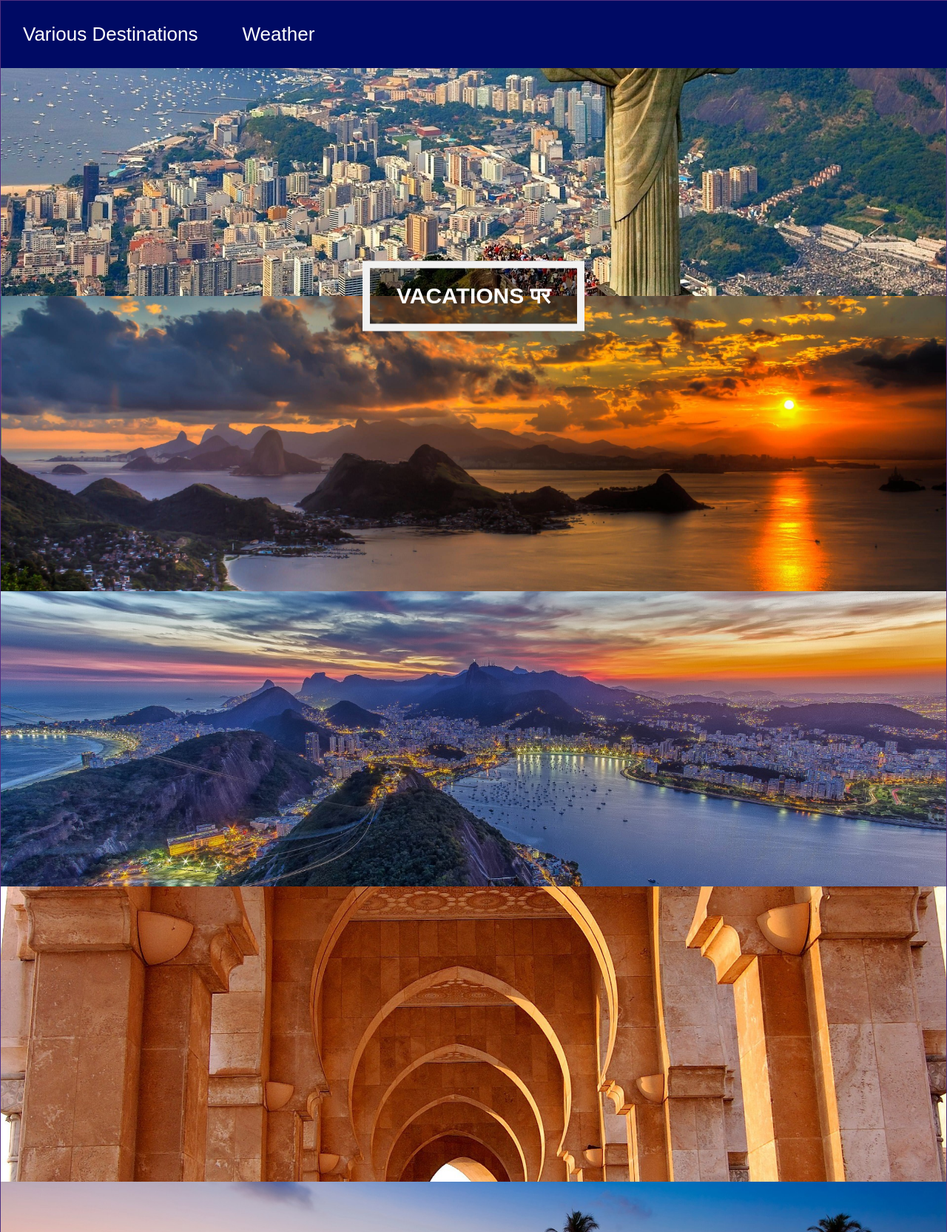
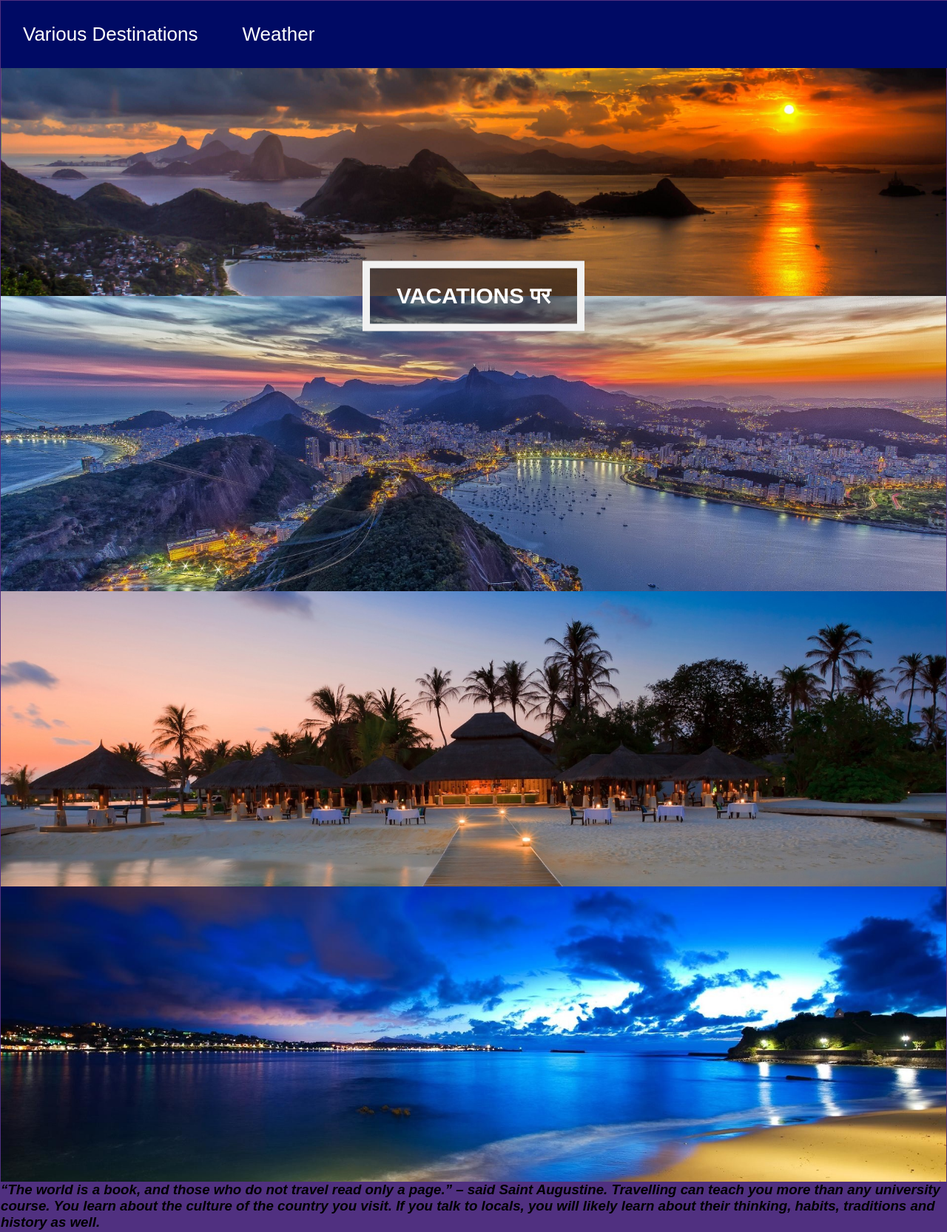
Before and after one commit to Simranjeet3551/assessment-project, a plain HTML site: page index.html in a window 1280 px wide. Shown: the top 1665 px of the page at 74% size. Drawn offline with Linux system fonts and the light colour scheme.

Commit message:
Update index.html

```diff
--- a/index.html
+++ b/index.html
@@ -21,10 +21,10 @@
 		</div>
 
 
-<div class="bg-image img1"></div>
+
 <div class="bg-image img2"></div>
 <div class="bg-image img3"></div>
-<div class="bg-image img4"></div>
+
 <div class="bg-image img5"></div>
 <div class="bg-image img6"></div>
 
@@ -197,10 +197,10 @@ body, html {
 }
 
 /* Images used */
-.img1 { background-image: url("rio1.jpg"); }
+
 .img2 { background-image: url("rio2.jpg"); }
 .img3 { background-image: url("rio3.jpg"); }
-.img4 { background-image: url("rio4.jpg"); }
+
 .img5 { background-image: url("rio7.jpg"); }
 .img6 { background-image: url("rio6.jpg"); }
 
```
